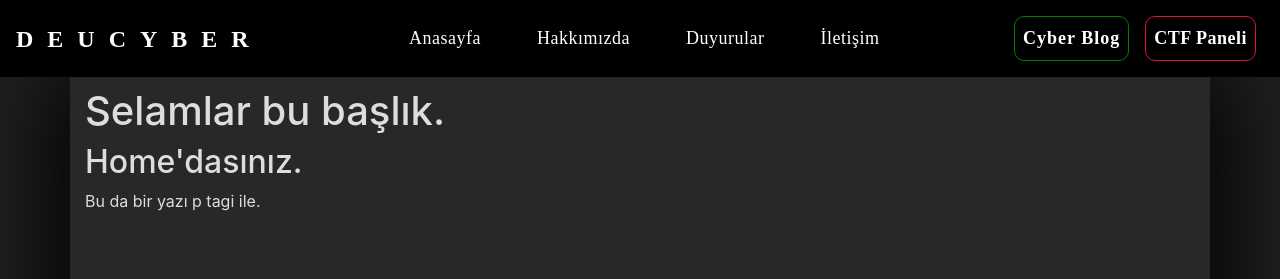
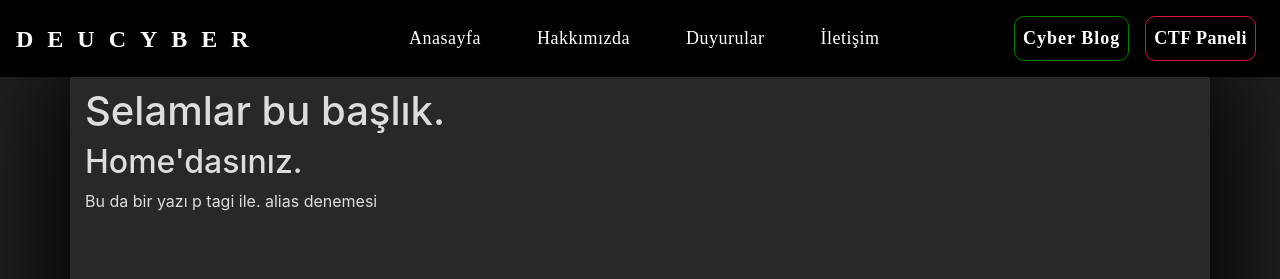
Before and after one commit to deucyber/deucyber-react, a React (Create React App) app: page /index.html in a window 1280 px wide. Shown: the top 279 px of the page. Built offline with nearby package versions, Linux system fonts and the light colour scheme; a web font is replaced by a local one.

Commit message:
build N push

```diff
--- a/src/Anasayfa.js
+++ b/src/Anasayfa.js
@@ -4,6 +4,6 @@ export const Anasayfa = () => (
 		<div>
 			<h1>Selamlar bu başlık.</h1>
 			<h2>Home'dasınız.</h2>
-			<p>Bu da bir yazı p tagi ile.</p>
+			<p>Bu da bir yazı p tagi ile. alias denemesi</p>
 		</div>
 )
```
Also changed, not shown: 8 other files (tests, documents, lock files or other folders).
